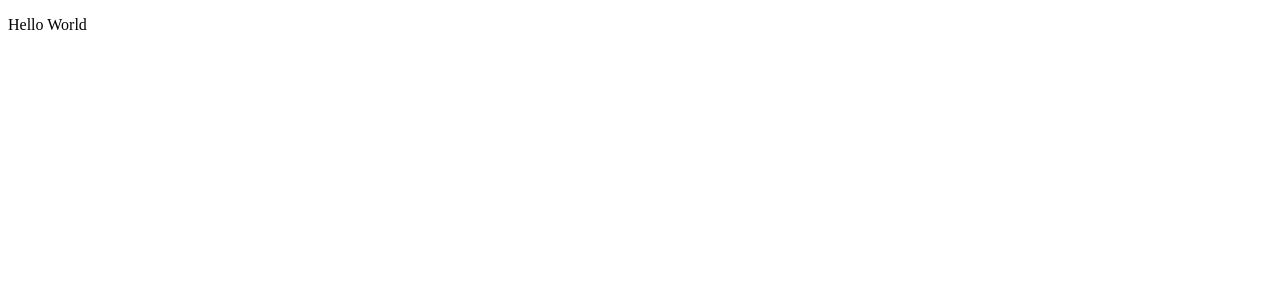
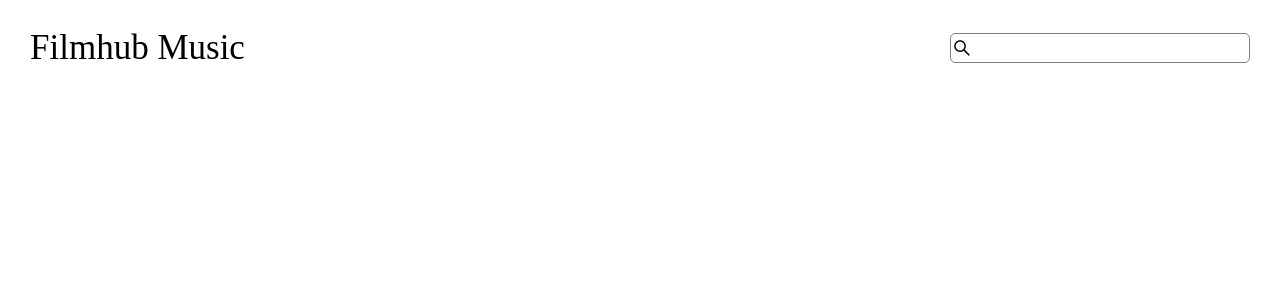
Before and after one commit to jhonnatangomes/filmhub-music, a React (Create React App) app: page / in a window 1280 px wide. Shown: the top 300 px of the page. Built offline with nearby package versions, Linux system fonts and the light colour scheme.

Commit message:
created title and search bar in home page

```diff
--- a/package.json
+++ b/package.json
@@ -6,9 +6,14 @@
     "@testing-library/jest-dom": "^5.16.2",
     "@testing-library/react": "^12.1.2",
     "@testing-library/user-event": "^13.5.0",
+    "axios": "^0.26.0",
     "react": "^17.0.2",
     "react-dom": "^17.0.2",
+    "react-icons": "^4.3.1",
+    "react-router": "^6.2.1",
+    "react-router-dom": "^6.2.1",
     "react-scripts": "5.0.0",
+    "styled-components": "^5.3.3",
     "web-vitals": "^2.1.4"
   },
   "scripts": {
--- a/src/App.js
+++ b/src/App.js
@@ -1,5 +1,16 @@
+import GlobalStyle from "./global/globalStyle";
+import { BrowserRouter, Routes, Route } from "react-router-dom";
+import Home from "./components/home/Home";
+
 function App() {
-    return <p>Hello World</p>;
+    return (
+        <BrowserRouter>
+            <GlobalStyle />
+            <Routes>
+                <Route path="/" element={<Home />} />
+            </Routes>
+        </BrowserRouter>
+    );
 }
 
 export default App;
--- /dev/null
+++ b/src/components/home/Home.js
@@ -0,0 +1,52 @@
+import styled from "styled-components";
+import { AiOutlineSearch } from "react-icons/ai";
+
+export default function Home() {
+    return (
+        <Container>
+            <Top>
+                <Title>Filmhub Music</Title>
+                <SearchBar>
+                    <Search />
+                    <SearchIcon />
+                </SearchBar>
+            </Top>
+        </Container>
+    );
+}
+
+const Container = styled.div`
+    padding: 30px;
+`;
+
+const Top = styled.div`
+    display: flex;
+    justify-content: space-between;
+    align-items: center;
+`;
+
+const Title = styled.p`
+    font-size: 35px;
+`;
+
+const SearchBar = styled.div`
+    position: relative;
+    width: 300px;
+    height: 30px;
+`;
+
+const Search = styled.input`
+    width: 100%;
+    height: 100%;
+    padding: 0 22px;
+    outline: none;
+    border-radius: 5px;
+    border: 1px solid grey;
+`;
+
+const SearchIcon = styled(AiOutlineSearch)`
+    position: absolute;
+    font-size: 20px;
+    left: 2px;
+    top: 5px;
+`;
--- /dev/null
+++ b/src/global/globalStyle.js
@@ -0,0 +1,56 @@
+import { createGlobalStyle } from "styled-components";
+
+const GlobalStyle = createGlobalStyle`
+    /* http://meyerweb.com/eric/tools/css/reset/
+   v2.0 | 20110126
+   License: none (public domain)
+*/
+html, body, div, span, applet, object, iframe,
+h1, h2, h3, h4, h5, h6, p, blockquote, pre,
+a, abbr, acronym, address, big, cite, code,
+del, dfn, em, img, ins, kbd, q, s, samp,
+small, strike, sub, sup, tt, var,
+b, u, i, center,
+dl, dt, dd, ol, ul, li,
+fieldset, form, label, legend,
+table, caption, tbody, tfoot, thead, tr, th, td,
+article, aside, canvas, details, embed,
+figure, figcaption, footer, header, hgroup,
+menu, nav, output, ruby, section, summary,
+time, mark, audio, video {
+	margin: 0;
+	padding: 0;
+	border: 0;
+	font-size: 100%;
+	font: inherit;
+	vertical-align: baseline;
+}
+/* HTML5 display-role reset for older browsers */
+article, aside, details, figcaption, figure,
+footer, header, hgroup, menu, nav, section {
+	display: block;
+}
+body {
+	line-height: 1;
+}
+ol, ul {
+	list-style: none;
+}
+blockquote, q {
+	quotes: none;
+}
+blockquote:before, blockquote:after,
+q:before, q:after {
+	content: '';
+	content: none;
+}
+table {
+	border-collapse: collapse;
+	border-spacing: 0;
+}
+*{
+    box-sizing: border-box;
+}
+`;
+
+export default GlobalStyle;
```
Also changed, not shown: 1 other file (tests, documents, lock files or other folders).
